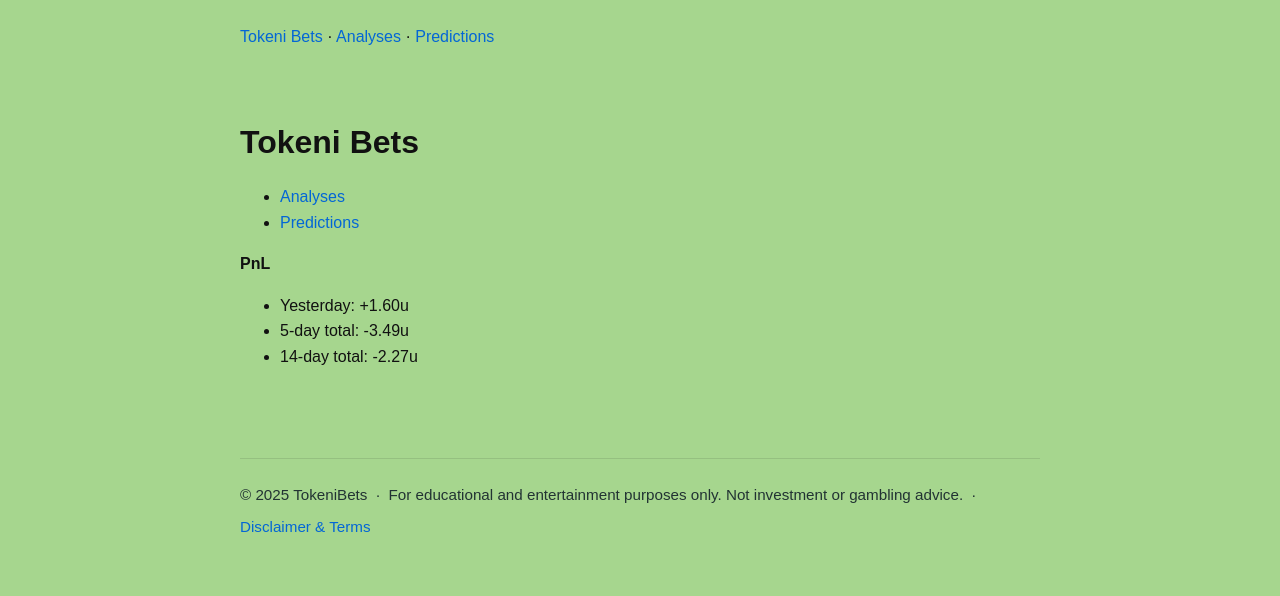
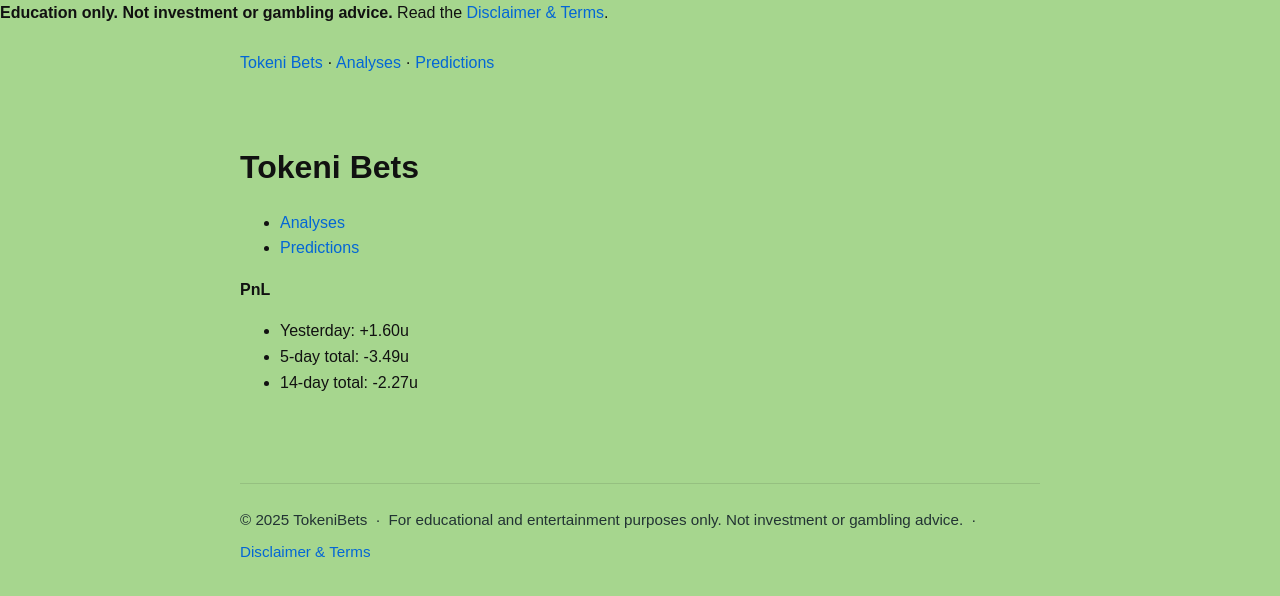
Before and after one commit to tokenibets/tokenibets.github.io, a Jekyll site: the page built from index.md, in a window 1280 px wide. Shown: the top 596 px of the page. Built offline with Jekyll 4.4.1, drawn with Linux system fonts in a browser that asks for light colours.

Commit message:
Update default.html

```diff
--- a/_layouts/default.html
+++ b/_layouts/default.html
@@ -24,6 +24,10 @@
   </style>
 </head>
 <body>
+  <div class="disclaimer-banner">
+    <strong>Education only. Not investment or gambling advice.</strong>
+    Read the <a href="{{ '/disclaimer/' | relative_url }}">Disclaimer & Terms</a>.
+  </div>
   <header class="wrap">
     <nav>
       <a href="{{ '/' | relative_url }}">Tokeni Bets</a> ·
```
